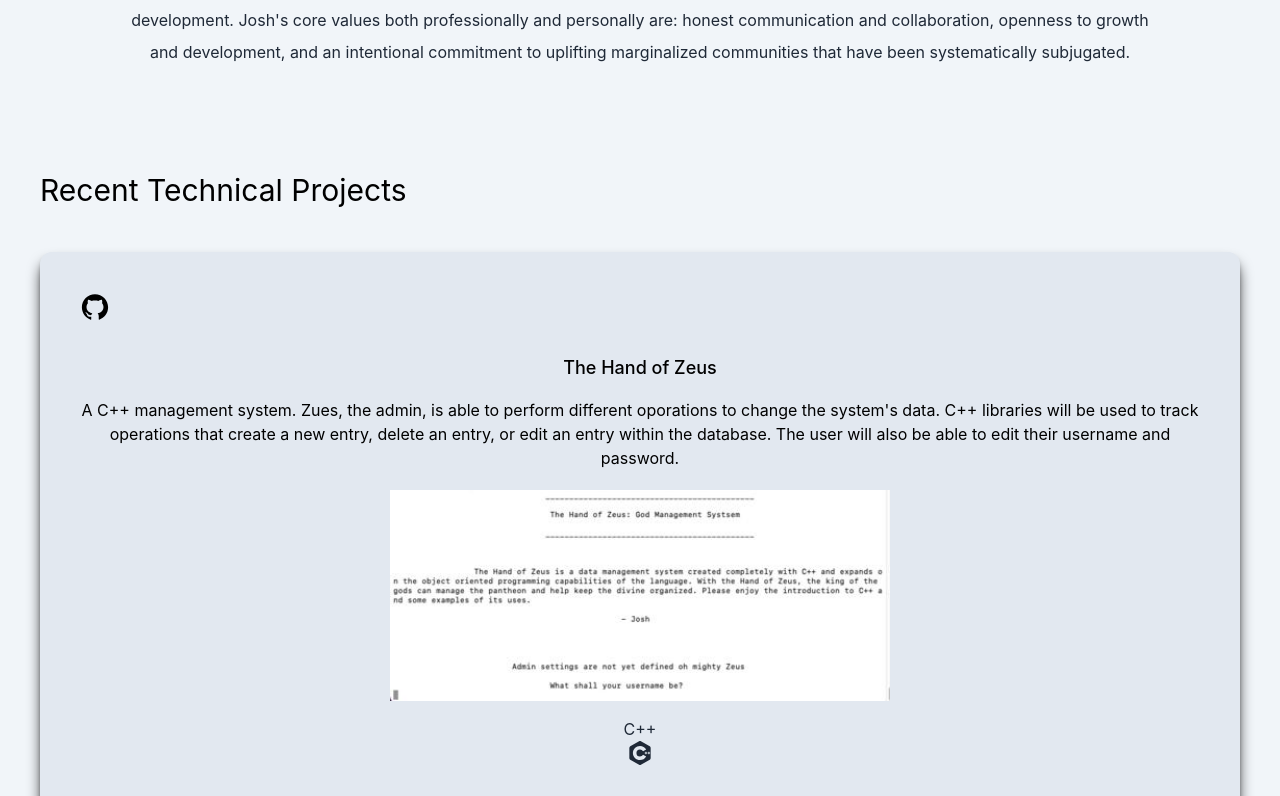
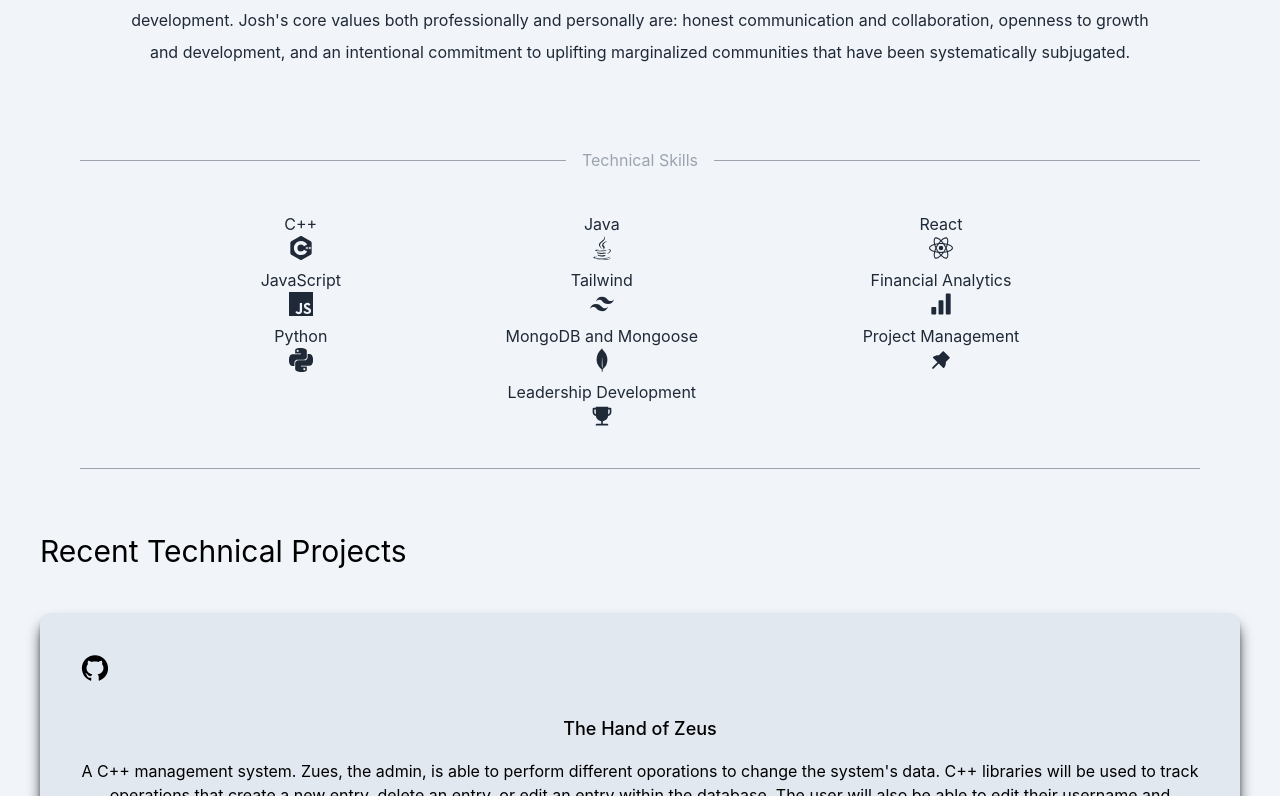
Before and after one commit to joshdewhurst/portfolio, a Next.js app: page / in a window 1280 px wide. Shown: the part 664-1460 px from the top of the page. Built offline with nearby package versions, Linux system fonts and the light colour scheme.

Commit message:
technical skills

```diff
--- a/pages/index.js
+++ b/pages/index.js
@@ -1,6 +1,6 @@
 import Head from 'next/head'
-import {AiFillTwitterCircle, AiFillMail, AiFillLinkedin, AiFillGithub, AiOutlineLink} from 'react-icons/ai'
-import {SiCplusplus, SiJavascript, SiTailwindcss, SiMongodb, SiNodedotjs, SiReact} from 'react-icons/si'
+import {AiFillTwitterCircle, AiFillMail, AiFillLinkedin, AiFillGithub, AiOutlineLink, AiFillSignal, AiFillPushpin, AiFillTrophy} from 'react-icons/ai'
+import {SiCplusplus, SiJavascript, SiTailwindcss, SiMongodb, SiNodedotjs, SiReact, SiPython, SiJava} from 'react-icons/si'
 import Image from 'next/image'
 import josh from '../josh.jpg'
 import jd from '../jd.jpg'
@@ -54,6 +54,85 @@ export default function Home() {
           Josh is full-stack software engineer with an emphasis in backend development and experience in project management and team development. Josh's core values both professionally and personally are: honest communication and collaboration, openness to growth and development, and an intentional commitment to uplifting marginalized communities that have been systematically subjugated.
         </p>
       </div>
+
+      <div className='items-center'>
+          <div class="relative flex py-5 items-center text-center justify-center">
+              <div class="flex-grow border-t border-gray-400"></div>
+              <span class="flex mx-4 text-gray-400">Technical Skills</span>
+              <div class="flex-grow border-t border-gray-400"></div>
+          </div>
+        <div className='justify-evenly flex p-4 text-center'>
+            <div className='flex-col'>
+              <p className="text-gray-800 py-1">C++
+                  <div className='justify-center text-2xl flex'>
+                    <SiCplusplus />
+                  </div>
+                </p>
+                <p className="text-gray-800 py-1">JavaScript
+                  <div className='justify-center text-2xl flex'>
+                  <SiJavascript />
+                  </div>
+                </p>
+                <p className="text-gray-800 py-1">Python
+                  <div className='justify-center text-2xl flex'>
+                  <SiPython />
+                  </div>
+                </p>
+            </div>
+
+              <div className='flex-col'>
+                <p className="text-gray-800 py-1">Java
+                  <div className='justify-center text-2xl flex'>
+                  <SiJava />
+                  </div>
+                </p>
+                <p className="text-gray-800 py-1">Tailwind
+                  <div className='justify-center text-2xl flex'>
+                    <SiTailwindcss />
+                  </div>
+                </p>
+                <p className="text-gray-800 py-1">MongoDB and Mongoose
+                  <div className='justify-center text-2xl flex'>
+                  <SiMongodb />
+                  </div>
+                </p>
+                <p className="text-gray-800 py-1">Leadership Development
+                <div className='justify-center text-2xl flex'>
+                  <AiFillTrophy />
+                </div>
+              </p>
+              </div>
+
+             <div className='flex-col'>
+             <p className="text-gray-800 py-1">React
+                <div className='justify-center text-2xl flex'>
+                <SiReact />
+                </div>
+              </p>
+              <p className="text-gray-800 py-1">Financial Analytics
+                <div className='justify-center text-2xl flex'>
+                  <AiFillSignal />
+                </div>
+              </p>
+              <p className="text-gray-800 py-1">Project Management
+                <div className='justify-center text-2xl flex'>
+                  <AiFillPushpin />
+                </div>
+              </p>
+
+             </div>
+
+        </div>
+
+        <div class="relative flex py-5 items-center">
+              <div class="flex-grow border-t border-gray-400"></div>
+        </div>
+
+        </div>
+
+
+
+
     </section>
     <section>
       <div>
```
